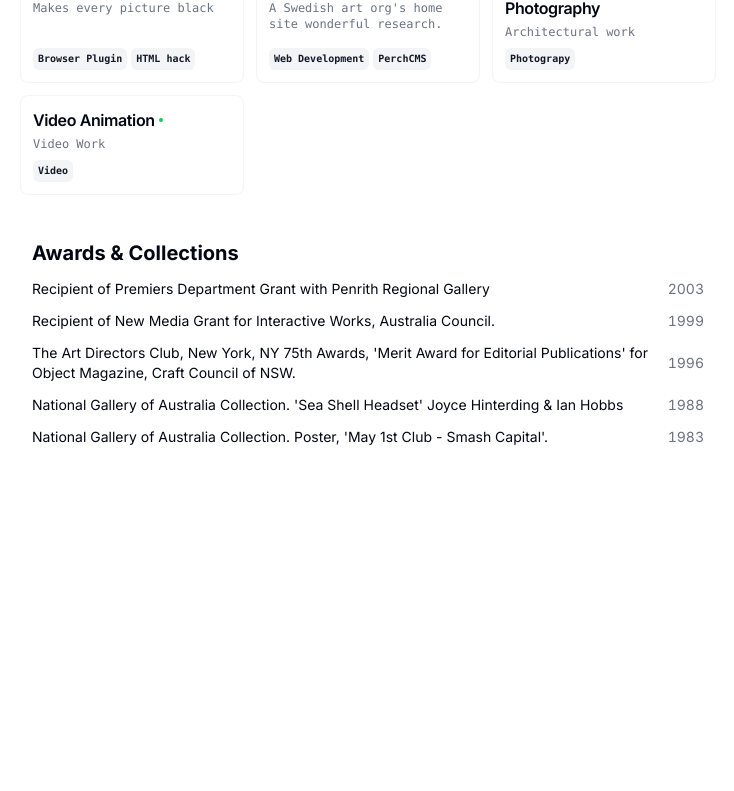
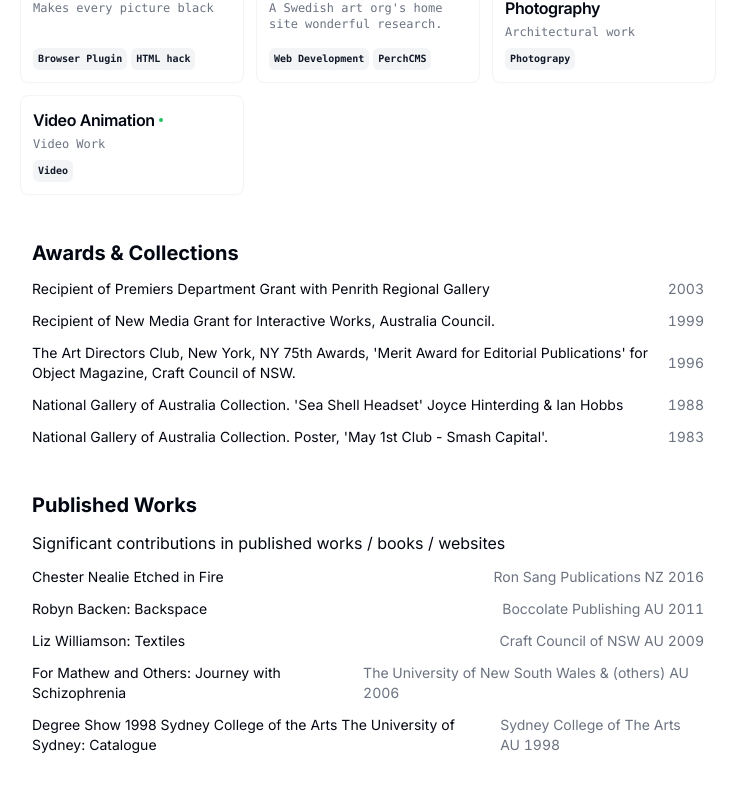
Before and after one commit to ianhobbs/some-CV, a Next.js app: page / in a window 1280 px wide. Shown: the part 2275-3066 px from the top of the page, without its empty margins (272-1006 px from the left). Before the commit the page ends 2786 px from the top, so only its background shows below. Built offline with nearby package versions, Linux system fonts and the light colour scheme.

Commit message:
adding contributions

```diff
--- a/src/app/page.tsx
+++ b/src/app/page.tsx
@@ -202,6 +202,26 @@ export default function Page() {
             );
           })}
         </Section>
+        <Section>
+          <h2 className="text-xl font-bold mt-3">Published Works</h2>
+          <p>Significant contributions in published works / books / websites</p>
+          {RESUME_DATA.published.map((published) => {
+            return (
+              <Card key={published.title}>
+                <CardHeader>
+                  <div className="flex items-center justify-between gap-x-2 text-base">
+                    <p className="mt-0 text-sm">
+                      {published.title}
+                    </p>
+                    <div className="text-sm tabular-nums text-gray-500">
+                      {published.year}
+                    </div>
+                  </div>
+                </CardHeader>
+              </Card>
+            );
+          })}
+        </Section>
       </section>
 
       <CommandMenu
--- a/src/data/resume-data.tsx
+++ b/src/data/resume-data.tsx
@@ -186,6 +186,29 @@ export const RESUME_DATA = {
     },
 
 
+  ],
+
+  published: [
+    {
+      title: "Chester Nealie Etched in Fire",
+      year: "Ron Sang Publications NZ 2016",
+    },
+    {
+      title: "Robyn Backen: Backspace",
+      year: "Boccolate Publishing AU 2011",
+    },
+    {
+      title: "Liz Williamson: Textiles",
+      year: "Craft Council of NSW AU 2009",
+    },
+    {
+      title: "For Mathew and Others: Journey with Schizophrenia",
+      year: "The University of New South Wales & (others) AU 2006",
+    },
+    {
+      title: "Degree Show 1998 Sydney College of the Arts The University of Sydney: Catalogue",
+      year: "Sydney College of The Arts AU 1998",
+    },
   ],
 
 
```
